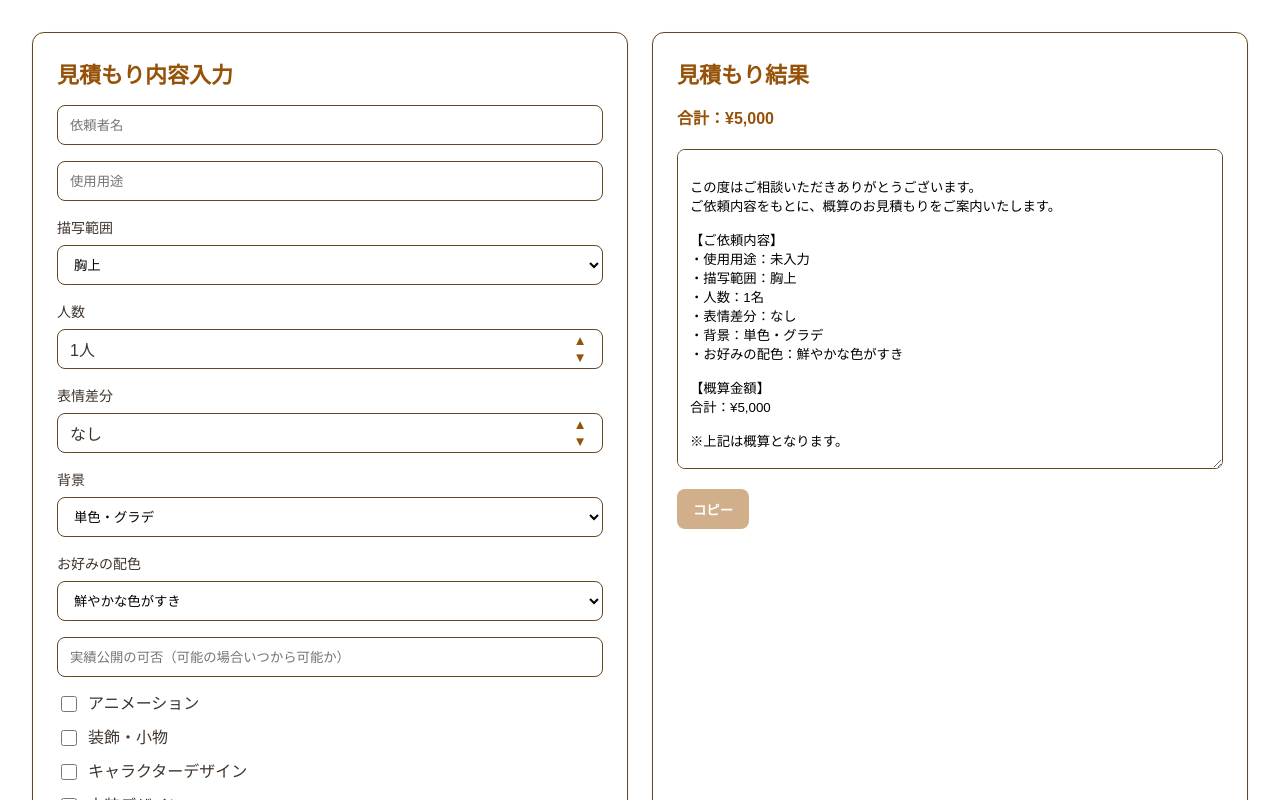
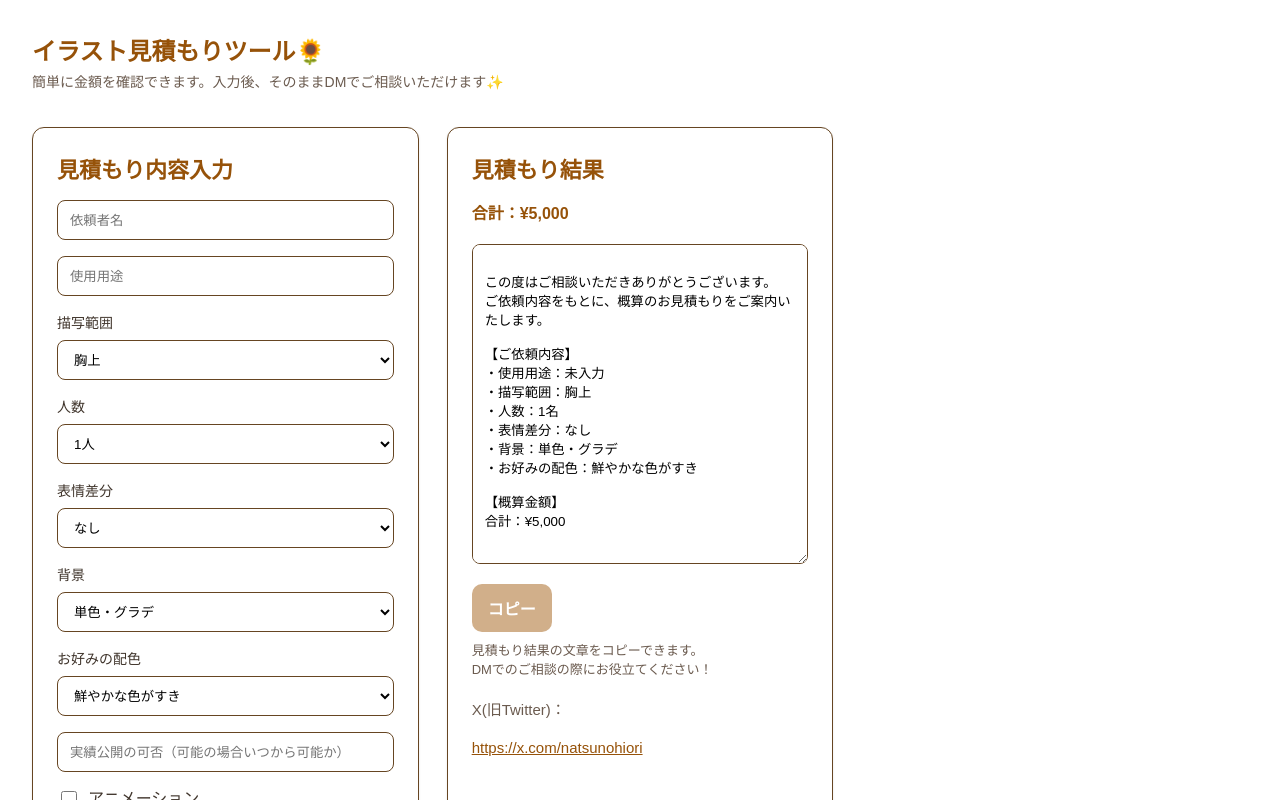
Before and after one commit to natsunohiori/estimate-tool-01, a React (Vite) app: page / in a window 1280 px wide. Shown: the top 800 px of the page. Built offline with nearby package versions, Linux system fonts and the light colour scheme.

Commit message:
Update App.tsx

```diff
--- a/src/App.tsx
+++ b/src/App.tsx
@@ -50,12 +50,8 @@ function clamp(value: number, min: number, max: number): number {
   return Math.min(max, Math.max(min, value));
 }
 
-function peopleLabel(count: number): string {
-  return `${clamp(count, 1, 10)}人`;
-}
-
 function expressionLabel(count: number): string {
-  return count <= 0 ? "なし" : `${clamp(count, 0, 30)}つ`;
+  return count <= 0 ? "なし" : `${clamp(count, 0, 10)}点`;
 }
 
 function labelForRange(range: RangeKey): string {
@@ -94,7 +90,7 @@ function buildEstimate(args: {
   rush: boolean;
 }) {
   const safePeople = clamp(args.peopleCount, 1, 10);
-  const safeExpressions = clamp(args.expressionCount, 0, 30);
+  const safeExpressions = clamp(args.expressionCount, 0, 10);
   const base = (BASE_PRICE + RANGE_OPTIONS[args.range]) * safePeople;
   const backgroundFee = BACKGROUND_OPTIONS[args.background];
 
@@ -108,10 +104,9 @@ function buildEstimate(args: {
   const subtotal = base + backgroundFee + optionsTotal + expressionFee;
   const commercialFee = args.commercial ? COMMERCIAL_PRICE : 0;
   const rushFee = args.rush ? Math.floor((subtotal + commercialFee) * 0.3) : 0;
-  const total = subtotal + commercialFee + rushFee;
 
   return {
-    total,
+    total: subtotal + commercialFee + rushFee,
   };
 }
 
@@ -150,36 +145,24 @@ function buildMessage(args: {
     "【概算金額】",
     `合計：${yen(args.total)}`,
     "",
-    "※上記は概算となります。",
     "",
-    "こちらの内容をコピーして、XのDMやDiscordのメッセージからぜひご相談ください。",
+    "※ご相談内容の詳細によりましては、料金が変動することがございます。",
+    "",
+    "",
   ];
 
   return lines.filter((line): line is string => line !== null).join("\n");
 }
 
 function runTests() {
-  console.assert(peopleLabel(1) === "1人", "peopleLabel should format 1人");
-  console.assert(peopleLabel(12) === "10人", "peopleLabel should clamp to 10人");
-  console.assert(expressionLabel(0) === "なし", "expressionLabel should format なし");
-  console.assert(expressionLabel(2) === "2つ", "expressionLabel should format 2つ");
-  console.assert(expressionLabel(31) === "30つ", "expressionLabel should clamp to 30つ");
+  console.assert(expressionLabel(0) === "なし", "0 should be なし");
+  console.assert(expressionLabel(2) === "2点", "2 should be 2点");
+  console.assert(expressionLabel(11) === "10点", "max should clamp to 10点");
 
-  const baseEstimate = buildEstimate({
-    range: "bustUp",
-    peopleCount: 1,
-    expressionCount: 0,
-    background: "simple",
-    selectedOptions: INITIAL_SELECTED_OPTIONS,
-    commercial: false,
-    rush: false,
-  });
-  console.assert(baseEstimate.total === 5000, "base estimate should be 5000");
-
-  const commercialEstimate = buildEstimate({
+  const estimate = buildEstimate({
     range: "waistUp",
     peopleCount: 2,
-    expressionCount: 1,
+    expressionCount: 2,
     background: "design",
     selectedOptions: {
       animation: false,
@@ -191,23 +174,7 @@ function runTests() {
     commercial: true,
     rush: false,
   });
-  console.assert(commercialEstimate.total === 18500, "commercial estimate should exclude highRes");
-
-  const message = buildMessage({
-    clientName: "",
-    usage: "SNSアイコン",
-    range: "bustUp",
-    peopleCount: 1,
-    expressionCount: 0,
-    background: "simple",
-    colorPreference: "鮮やかな色がすき",
-    portfolioPermission: "4月以降可能",
-    commercial: false,
-    rush: false,
-    notes: "参考資料あり",
-    total: 5000,
-  });
-  console.assert(message.includes("実績公開の可否：4月以降可能"), "message should include portfolio permission");
+  console.assert(estimate.total === 20500, "estimate should include 2 expressions and commercial fee");
 }
 
 runTests();
@@ -264,35 +231,6 @@ function CheckboxRow(props: {
       />
       <span>{props.label}</span>
     </label>
-  );
-}
-
-function StepperField(props: {
-  label: string;
-  value: number;
-  min: number;
-  max: number;
-  format: (value: number) => string;
-  onChange: (value: number) => void;
-}) {
-  const { label, value, min, max, format, onChange } = props;
-  const safeValue = clamp(value, min, max);
-
-  return (
-    <div>
-      <FieldLabel>{label}</FieldLabel>
-      <div style={styles.stepperWrap}>
-        <span>{format(safeValue)}</span>
-        <div style={styles.stepperButtons}>
-          <button type="button" onClick={() => onChange(clamp(safeValue + 1, min, max))} style={styles.stepperButton}>
-            ▲
-          </button>
-          <button type="button" onClick={() => onChange(clamp(safeValue - 1, min, max))} style={styles.stepperButton}>
-            ▼
-          </button>
-        </div>
-      </div>
-    </div>
   );
 }
 
@@ -354,6 +292,11 @@ export default function Tool() {
 
   return (
     <div style={styles.page}>
+      <div style={styles.header}>
+        <h1 style={styles.headerTitle}>イラスト見積もりツール🌻</h1>
+        <p style={styles.headerText}>簡単に金額を確認できます。入力後、そのままDMでご相談いただけます✨</p>
+      </div>
+
       <Card title="見積もり内容入力">
         <TextInput placeholder="依頼者名" value={clientName} onChange={(e) => setClientName(e.target.value)} />
         <TextInput placeholder="使用用途" value={usage} onChange={(e) => setUsage(e.target.value)} />
@@ -372,8 +315,23 @@ export default function Tool() {
           />
         </div>
 
-        <StepperField label="人数" value={peopleCount} min={1} max={10} format={peopleLabel} onChange={setPeopleCount} />
-        <StepperField label="表情差分" value={expressionCount} min={0} max={30} format={expressionLabel} onChange={setExpressionCount} />
+        <div>
+          <FieldLabel>人数</FieldLabel>
+          <SelectField
+            value={String(peopleCount)}
+            onChange={(value) => setPeopleCount(Number(value))}
+            options={Array.from({ length: 10 }, (_, i) => ({ value: String(i + 1), label: `${i + 1}人` }))}
+          />
+        </div>
+
+        <div>
+          <FieldLabel>表情差分</FieldLabel>
+          <SelectField
+            value={String(expressionCount)}
+            onChange={(value) => setExpressionCount(Number(value))}
+            options={[{ value: "0", label: "なし" }, ...Array.from({ length: 10 }, (_, i) => ({ value: String(i + 1), label: `${i + 1}点` }))]}
+          />
+        </div>
 
         <div>
           <FieldLabel>背景</FieldLabel>
@@ -433,18 +391,48 @@ export default function Tool() {
       <Card title="見積もり結果">
         <div style={styles.total}>合計：{yen(estimate.total)}</div>
         <TextArea value={message} readOnly style={{ minHeight: 320 }} />
-        <button type="button" onClick={copyMessage} style={styles.copyButton}>
-          コピー
-        </button>
+        <div>
+          <button type="button" onClick={copyMessage} style={styles.copyButton}>
+            コピー
+          </button>
+          <div style={styles.copyHint}>
+            見積もり結果の文章をコピーできます。<br />
+            DMでのご相談の際にお役立てください！
+          </div>
+          <div style={styles.xLinkWrap}>     <span style={styles.xLabel}>X(旧Twitter)：</span>
+            <a
+              href="https://x.com/natsunohiori"
+              target="_blank"
+              rel="noopener noreferrer"
+              style={styles.xLink}
+            >
+              https://x.com/natsunohiori
+            </a>
+          </div>
+        </div>
       </Card>
     </div>
   );
 }
 
 const styles: Record<string, React.CSSProperties> = {
+  header: {
+    gridColumn: "1 / -1",
+    marginBottom: 8,
+  },
+  headerTitle: {
+    margin: "0 0 4px 0",
+    fontSize: 24,
+    color: "#965209",
+  },
+  headerText: {
+    margin: 0,
+    fontSize: 14,
+    color: "#6b5b4f",
+  },
   page: {
     display: "grid",
-    gap: 24,
+    gap: 28,
     padding: 24,
     background: "#ffffff",
     gridTemplateColumns: "repeat(auto-fit, minmax(320px, 1fr))",
@@ -518,34 +506,6 @@ const styles: Record<string, React.CSSProperties> = {
     height: 16,
     accentColor: "#965209",
   },
-  stepperWrap: {
-    height: 40,
-    width: "100%",
-    display: "flex",
-    alignItems: "center",
-    justifyContent: "space-between",
-    borderRadius: 8,
-    border: "1px solid #664522",
-    padding: "0 12px",
-    boxSizing: "border-box",
-    marginBottom: 16,
-  },
-  stepperButtons: {
-    display: "flex",
-    flexDirection: "column",
-    gap: 1,
-    marginLeft: 12,
-  },
-  stepperButton: {
-    width: 20,
-    height: 16,
-    border: "none",
-    background: "transparent",
-    color: "#965209",
-    cursor: "pointer",
-    lineHeight: 1,
-    padding: 0,
-  },
   total: {
     color: "#965209",
     fontWeight: 600,
@@ -553,13 +513,36 @@ const styles: Record<string, React.CSSProperties> = {
   },
   copyButton: {
     marginTop: 16,
-    height: 40,
-    borderRadius: 8,
+    height: 48,
+    borderRadius: 10,
     border: "none",
     background: "#D1AF8A",
     color: "#fff",
     padding: "0 16px",
     cursor: "pointer",
     fontWeight: 600,
+    fontSize: 16,
+  },
+  xLinkWrap: {
+    marginTop: 20,
+    fontSize: 15,
+    display: "block",
+  },
+  xLabel: {
+    color: "#6b5b4f",
+  },
+  xLink: {
+    display: "block",
+    marginTop: 8,
+    padding: "12px 0",
+    color: "#965209",
+    textDecoration: "underline",
+    wordBreak: "break-all",
+    fontSize: 15,
+  },
+  copyHint: {
+    marginTop: 8,
+    fontSize: 13,
+    color: "#6b5b4f",
   },
 };
```
